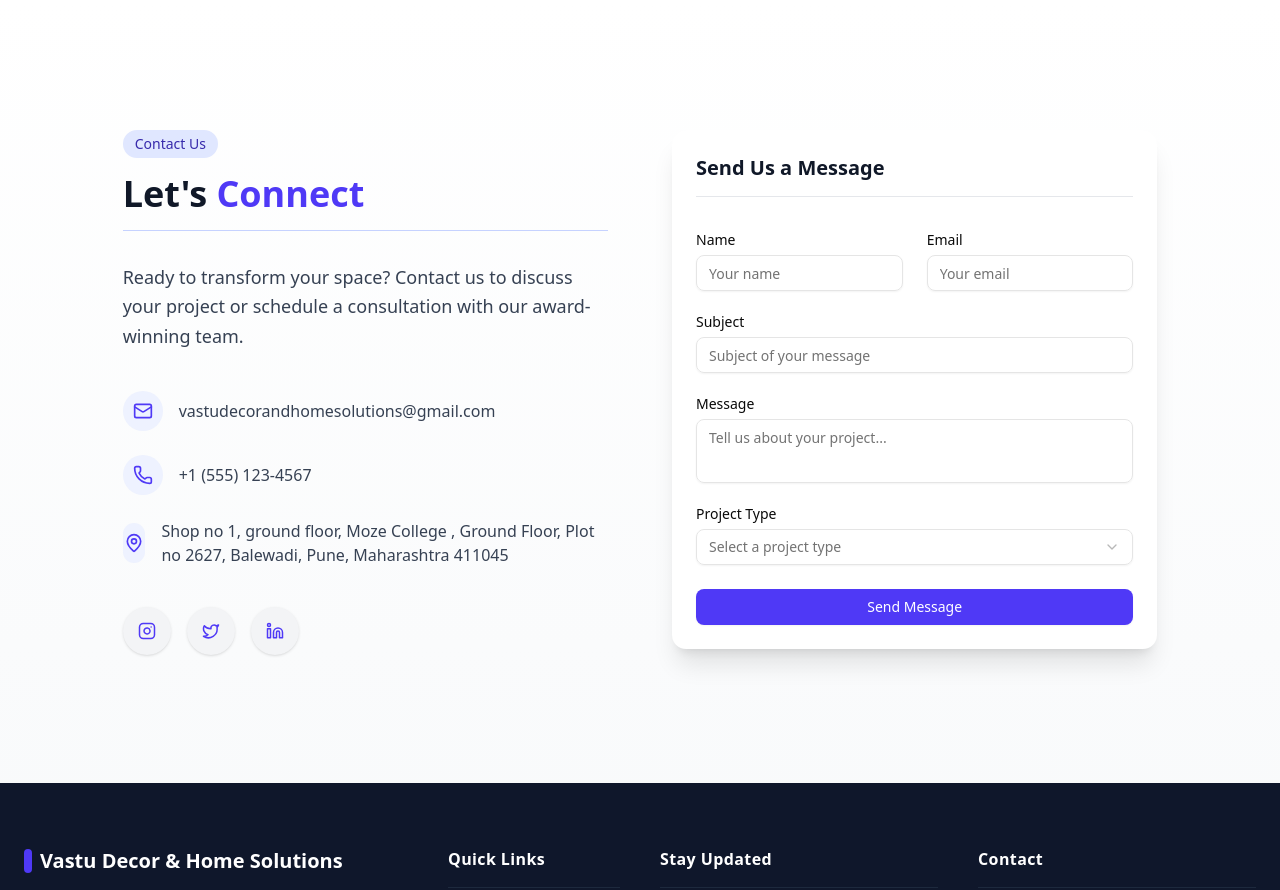
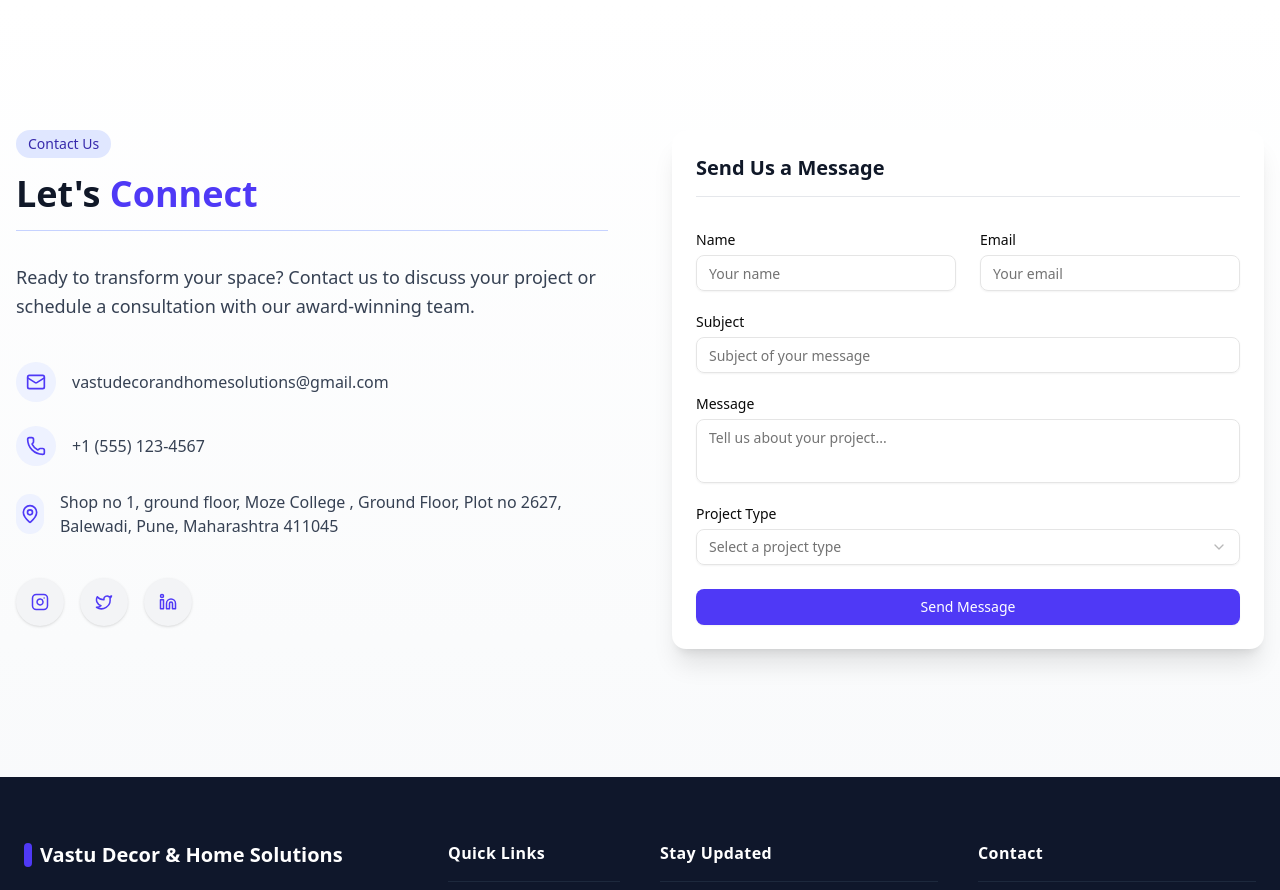
Before and after one commit to Animish2002/vastu-decor, a React (Vite) app: page / in a window 1280 px wide. Shown: the part 4440-5330 px from the top of the page. Built offline with nearby package versions, Linux system fonts and the light colour scheme.

Commit message:
new changes

```diff
--- a/src/LandingPage/ContactSection.jsx
+++ b/src/LandingPage/ContactSection.jsx
@@ -72,7 +72,7 @@
       id="contact"
       className="py-32 bg-gradient-to-b from-white to-gray-50"
     >
-      <div className="max-w-10/12 mx-auto px-4">
+      <div className="w-full mx-auto px-4">
         <motion.div
           initial="hidden"
           whileInView="visible"
```
